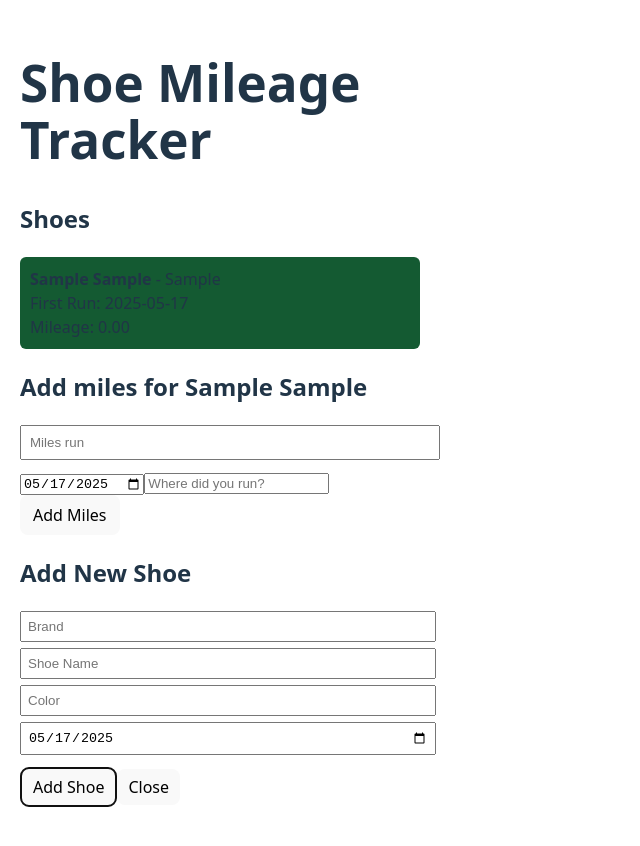
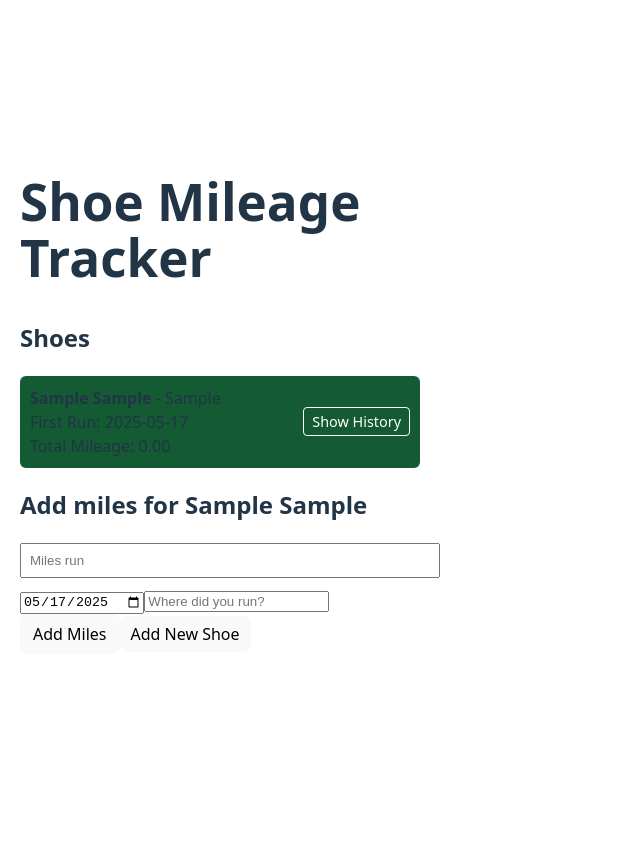
Before and after one commit to dknauff/shoe-mileage-tracker, a React (Vite) app in the folder app/shoe-mileage-tracker/: page / in a window 1280 px wide. Both pictures are taken after typing "Sample", "Sample", "Sample" into the empty fields and a click on the button "Add Shoe". Shown: the whole page, without its empty margins (0-640 px from the left). After the commit the page ends 800 px from the top, so only its background shows below. Built offline with nearby package versions, Linux system fonts and the light colour scheme.

Commit message:
Added history per shoe

```diff
--- a/app/shoe-mileage-tracker/src/App.jsx
+++ b/app/shoe-mileage-tracker/src/App.jsx
@@ -4,6 +4,7 @@ function App() {
   // array of shoe objects
   const [shoes, setShoes] = useState([]);
   const [selectedIndex, setSelectIndex] = useState(null);
+  const [expandedHistoryIndex, setExpandedHistoryIndex] = useState(null);
 
   // state variables to hold inputs for new shoe form
   const [brand, setBrand] = useState("");
@@ -40,6 +41,7 @@ function App() {
     setColor("");
     setFirstRunDate(() => new Date().toISOString().split("T")[0]);
     setSelectIndex(shoes.length); // <-- Auto-select newly added shoe
+    setShowAddShoeForm(false); // Close the form after adding a shoe
   }
 
   // mileage handler
@@ -87,29 +89,151 @@ function App() {
       <div style={{ padding: 20, maxWidth: 400, margin: "auto" }}>
         <h1>Shoe Mileage Tracker</h1>
 
+        {/* Add Shoe Form - Shows at top when no shoes, bottom when shoes exist */}
+        {shoes.length === 0 ? (
+          <>
+            <h2>Add Your First Shoe</h2>
+            <input
+              placeholder="Brand"
+              value={brand}
+              onChange={(e) => setBrand(e.target.value)}
+              style={{ width: "100%", marginBottom: 6, padding: 6 }}
+            />
+            <input
+              placeholder="Shoe Name"
+              value={name}
+              onChange={(e) => setName(e.target.value)}
+              style={{ width: "100%", marginBottom: 6, padding: 6 }}
+            />
+            <input
+              placeholder="Color"
+              value={color}
+              onChange={(e) => setColor(e.target.value)}
+              style={{ width: "100%", marginBottom: 6, padding: 6 }}
+            />
+            <input
+              type="date"
+              placeholder="First Run Date"
+              value={firstRunDate}
+              onChange={(e) => setFirstRunDate(e.target.value)}
+              style={{ width: "100%", marginBottom: 12, padding: 6 }}
+            />
+            <button
+              onClick={addShoe}
+              style={{ padding: "8px 12px", marginBottom: 20 }}
+            >
+              Add Shoe
+            </button>
+          </>
+        ) : (
+          <>
             {/* Lists all shoes */}
             <h2>Shoes</h2>
-        {shoes.length === 0 && <p>No shoes in inventory.</p>}
             <ul style={{ paddingLeft: 0, listStyle: "none" }}>
               {shoes.map((shoe, index) => (
                 <li
                   key={index}
-              onClick={() => setSelectIndex(index)} // select shoe on click
+                  onClick={() => setSelectIndex(index)}
                   style={{
                     padding: 10,
                     marginBottom: 6,
                     cursor: "pointer",
                     backgroundColor:
-                  selectedIndex === index ? "#145A32" : "#3A3B3C", // highlights selected shoe
+                      selectedIndex === index ? "#145A32" : "#3A3B3C",
                     borderRadius: 6,
                   }}
                 >
+                  <div
+                    style={{
+                      display: "flex",
+                      justifyContent: "space-between",
+                      alignItems: "center",
+                    }}
+                  >
+                    <div>
                       <strong>
                         {shoe.brand} {shoe.name}
                       </strong>{" "}
                       - {shoe.color} <br />
                       First Run: {shoe.firstRunDate} <br />
-              Mileage: {shoe.miles.toFixed(2)}
+                      Total Mileage: {shoe.miles.toFixed(2)}
+                    </div>
+                    <button
+                      onClick={(e) => {
+                        e.stopPropagation();
+                        setExpandedHistoryIndex(
+                          expandedHistoryIndex === index ? null : index
+                        );
+                      }}
+                      style={{
+                        padding: "4px 8px",
+                        fontSize: "0.9em",
+                        backgroundColor: "transparent",
+                        border: "1px solid #fff",
+                        color: "#fff",
+                        cursor: "pointer",
+                        borderRadius: "4px",
+                      }}
+                    >
+                      {expandedHistoryIndex === index
+                        ? "Hide History"
+                        : "Show History"}
+                    </button>
+                  </div>
+
+                  {expandedHistoryIndex === index && shoe.logs && (
+                    <div
+                      style={{
+                        marginTop: "10px",
+                        backgroundColor: "rgba(255, 255, 255, 0.1)",
+                        borderRadius: "4px",
+                        padding: "10px",
+                      }}
+                    >
+                      <table
+                        style={{ width: "100%", borderCollapse: "collapse" }}
+                      >
+                        <thead>
+                          <tr
+                            style={{
+                              borderBottom:
+                                "1px solid rgba(255, 255, 255, 0.2)",
+                            }}
+                          >
+                            <th style={{ textAlign: "left", padding: "8px" }}>
+                              Date
+                            </th>
+                            <th style={{ textAlign: "left", padding: "8px" }}>
+                              Miles
+                            </th>
+                            <th style={{ textAlign: "left", padding: "8px" }}>
+                              Location
+                            </th>
+                          </tr>
+                        </thead>
+                        <tbody>
+                          {shoe.logs.map((log, logIndex) => (
+                            <tr
+                              key={logIndex}
+                              style={{
+                                borderBottom:
+                                  "1px solid rgba(255, 255, 255, 0.1)",
+                                "&:last-child": { borderBottom: "none" },
+                              }}
+                            >
+                              <td style={{ padding: "8px" }}>{log.date}</td>
+                              <td style={{ padding: "8px" }}>
+                                {log.miles.toFixed(2)}
+                              </td>
+                              <td style={{ padding: "8px" }}>
+                                {log.location || "-"}
+                              </td>
+                            </tr>
+                          ))}
+                        </tbody>
+                      </table>
+                    </div>
+                  )}
                 </li>
               ))}
             </ul>
@@ -142,16 +266,32 @@ function App() {
                 />
                 <button
                   onClick={addMiles}
-              style={{ padding: "8px 12px", outline: "none", boarder: "none" }}
+                  style={{
+                    padding: "8px 12px",
+                    outline: "none",
+                    boarder: "none",
+                  }}
                 >
                   Add Miles
                 </button>
               </>
             )}
 
+            {/* Add Shoe Form - Only shown when shoes exist */}
+            <button
+              onClick={() => setShowAddShoeForm((prev) => !prev)}
+              style={{
+                marginBottom: 10,
+                padding: "6px 10px",
+                outline: "none",
+                boarder: "none",
+              }}
+            >
+              {showAddShoeForm ? "Close" : "Add New Shoe"}
+            </button>
+
             {showAddShoeForm && (
               <>
-            {/* Form for adding shoes */}
                 <h2>Add New Shoe</h2>
                 <input
                   placeholder="Brand"
@@ -186,18 +326,8 @@ function App() {
                 </button>
               </>
             )}
-
-        <button
-          onClick={() => setShowAddShoeForm((prev) => !prev)}
-          style={{
-            marginBottom: 10,
-            padding: "6px 10px",
-            outline: "none",
-            boarder: "none",
-          }}
-        >
-          {showAddShoeForm ? "Close" : "Add New Shoe"}
-        </button>
+          </>
+        )}
       </div>
     </>
   );
```
Lines whose indentation alone changed are shown as unchanged.
